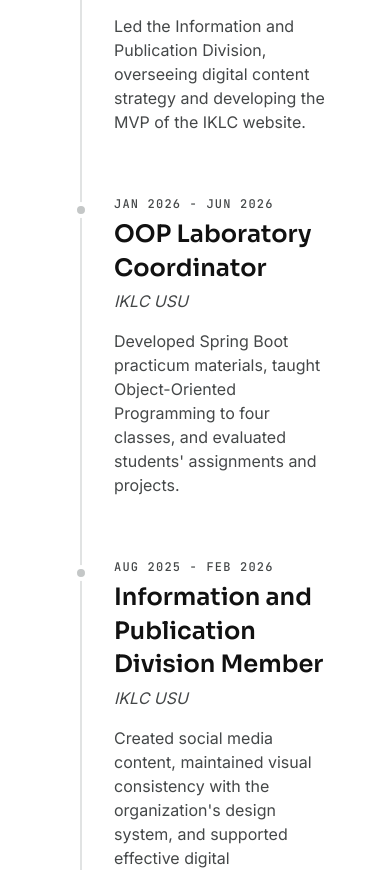
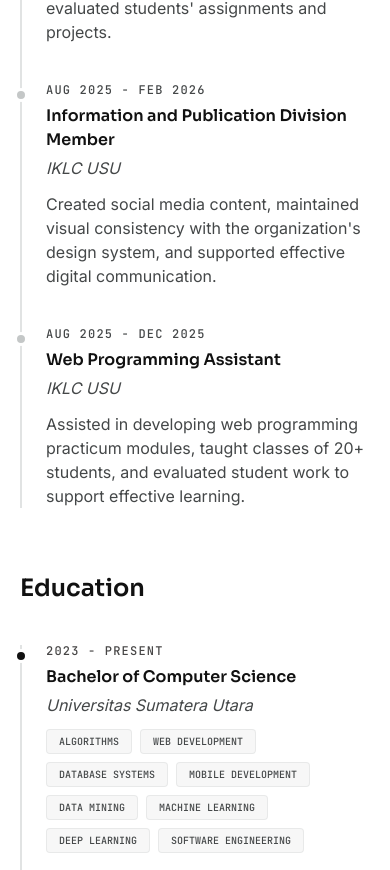
Before and after one commit to andrelim-dev/my-portfolio, a React (Vite) app: page / in a window 390 px wide. Shown: the part 7174-8044 px from the top of the page. Built offline with nearby package versions, Linux system fonts and the light colour scheme.

Commit message:
feat: make experience and education section responsive

```diff
--- a/src/components/Education.jsx
+++ b/src/components/Education.jsx
@@ -5,10 +5,10 @@ import TimelineDot from "./TimelineDot.jsx";
 export default function Education() {
   return (
     <Reveal as="div" delay={200}>
-      <h2 className="font-display text-headline-lg mb-16 text-on-background">
+      <h2 className="font-display text-headline-md sm:text-headline-lg mb-10 sm:mb-12 lg:mb-16 text-on-background">
         Education
       </h2>
-      <div className="relative pl-8 border-l-2 border-outline-variant/50 space-y-16">
+      <div className="relative pl-6 sm:pl-8 border-l-2 border-outline-variant/50 space-y-10 sm:space-y-12 lg:space-y-16">
         {education.map((entry) => (
           <div key={entry.id} className="relative">
             <TimelineDot current={entry.current} />
@@ -19,14 +19,14 @@ export default function Education() {
             >
               {entry.period}
             </span>
-            <h3 className="font-headline-md text-headline-md mb-1 text-on-background">
+            <h3 className="font-headline-md text-headline-sm sm:text-headline-md mb-1 text-on-background">
               {entry.title}
             </h3>
             <p className="text-on-surface-variant font-body-md italic">
               {entry.org}
             </p>
             {entry.tags.length > 0 && (
-              <div className="flex flex-wrap gap-2 mt-4">
+              <div className="flex flex-wrap gap-2 mt-3 sm:mt-4">
                 {entry.tags.map((tag) => (
                   <span
                     key={tag}
--- a/src/components/Experience.jsx
+++ b/src/components/Experience.jsx
@@ -5,10 +5,10 @@ import TimelineDot from "./TimelineDot.jsx";
 export default function Experience() {
   return (
     <Reveal as="div">
-      <h2 className="font-display text-headline-lg mb-16 text-on-background">
+      <h2 className="font-display text-headline-md sm:text-headline-lg mb-10 sm:mb-12 lg:mb-16 text-on-background">
         Professional Journey
       </h2>
-      <div className="relative pl-8 border-l-2 border-outline-variant/50 space-y-16">
+      <div className="relative pl-6 sm:pl-8 border-l-2 border-outline-variant/50 space-y-10 sm:space-y-12 lg:space-y-16">
         {experience.map((role) => (
           <div key={role.id} className="relative">
             <TimelineDot current={role.current} />
@@ -19,10 +19,10 @@ export default function Experience() {
             >
               {role.period}
             </span>
-            <h3 className="font-headline-md text-headline-md mb-1 text-on-background">
+            <h3 className="font-headline-md text-headline-sm sm:text-headline-md mb-1 text-on-background">
               {role.role}
             </h3>
-            <p className="text-on-surface-variant font-body-md mb-4 italic">
+            <p className="text-on-surface-variant font-body-md mb-3 sm:mb-4 italic">
               {role.org}
             </p>
             <p className="text-on-surface-variant font-body-md">
--- a/src/components/ExperienceEducation.jsx
+++ b/src/components/ExperienceEducation.jsx
@@ -5,9 +5,9 @@ export default function ExperienceEducation() {
   return (
     <section
       id="journey"
-      className="py-32 px-margin-desktop max-w-container-max mx-auto"
+      className="py-20 sm:py-24 lg:py-32 px-margin-mobile md:px-margin-desktop max-w-container-max mx-auto"
     >
-      <div className="grid lg:grid-cols-2 gap-24">
+      <div className="grid lg:grid-cols-2 gap-16 sm:gap-20 lg:gap-24">
         <Experience />
         <Education />
       </div>
--- a/src/components/TimelineDot.jsx
+++ b/src/components/TimelineDot.jsx
@@ -1,7 +1,7 @@
 export default function TimelineDot({ current }) {
   return (
     <div
-      className={`absolute -left-10.25 top-1 w-4 h-4 rounded-full border-4 border-background ${
+      className={`absolute -left-8 sm:-left-10.25 top-1 w-3.5 h-3.5 sm:w-4 sm:h-4 rounded-full border-[3px] sm:border-4 border-background ${
         current ? "bg-on-background" : "bg-outline-variant"
       }`}
     />
```
